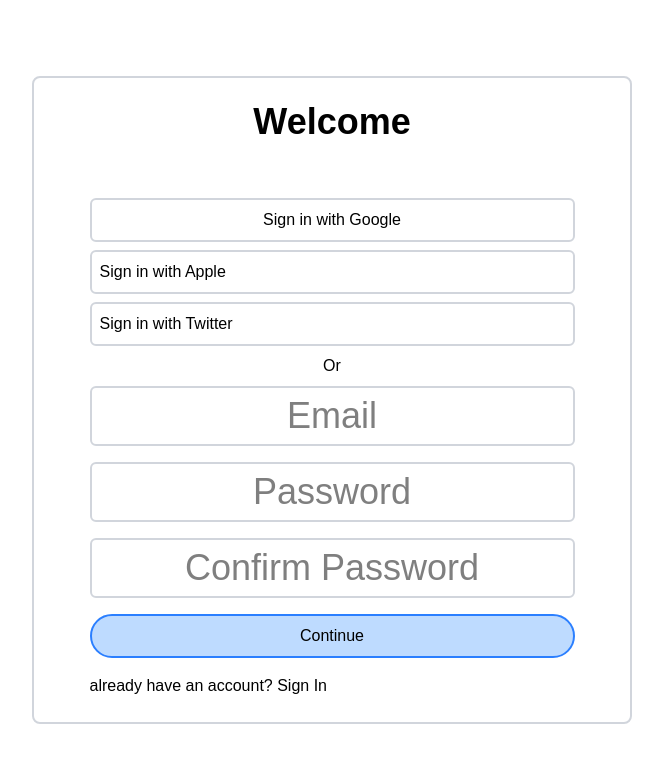
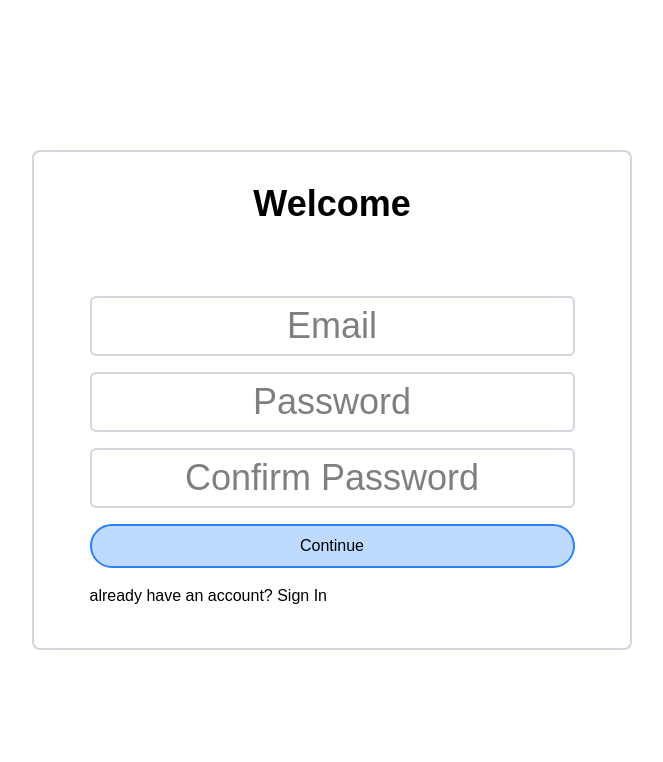
Before and after one commit to Dnyanesh6/round_table_frontend, a Next.js app: page /signup in a window 1280 px wide. Shown: the top 762 px of the page, without its empty margins (308-971 px from the left). Built offline with nearby package versions, Linux system fonts and the light colour scheme.

Commit message:
Refactor SignIn and SignUp components to remove Google sign-in functionality and simplify form layout

```diff
--- a/src/app/signin/page.tsx
+++ b/src/app/signin/page.tsx
@@ -5,40 +5,16 @@
     export default function SignIn() {
     // const [session, setSession] = React.useState<any>(null);
 
-    // sign in function (google)
-    const handleSignIn = () => {
-        window.location.href = `${process.env.NEXT_PUBLIC_BACKEND_URL}/api/v1/auth/google`;
-    }
-
         return (
             <div className='bg-white h-screen w-screen text-black flex justify-center items-center px-4'>
                 <div className='flex flex-col justify-center items-center  border-2 border-gray-300 w-full sm:w-[400px] md:w-[500px] lg:w-[600px] rounded-lg gap-6'>
-                    <div className='text-2xl sm:text-3xl md:text-4xl text-center font-bold mb-8 text-left'>
+                    <div className='text-2xl pt-2 sm:text-3xl md:text-4xl text-center font-bold mb-8 text-left'>
                         Welcome Back
                     </div>
 
-
-                    {/* social sign up options */}
-                    <div className='flex flex-col justify-center items-center gap-2'>
-                        <div
-                        onClick={handleSignIn}
-                        className=' p-2 border border-2 w-full border-gray-300 rounded-md'>
-                            Sign In with Google
-                        </div>
-
-                        <div className=' p-2 border border-2 border-gray-300 w-full rounded-md'>
-                            Sign In with Apple
-                        </div>
-
-                        <div className='p-2 border border-2 border-gray-300 w-full rounded-md'>
-                            Sign In with Twitter
-                        </div>
-
-                        <div className='flex flex-row justify-center items-center'>Or</div>
-
                         {/* // Email Sign Up Form */}
                         <div>
-                            <form className='flex flex-col gap-4'>
+                            <form className='flex flex-col gap-4 py-4 pb-6'>
                                 <input type="email" placeholder='Email' className='text-xl sm:text-3xl md:text-4xl text-center p-2 border border-2 border-gray-300 rounded-md' />
                                 <input type="password" placeholder='Password' className='text-xl sm:text-3xl md:text-4xl text-center p-2 border border-2 border-gray-300 rounded-md' />
                                 <button type="submit" className='p-2 border border-2 border-blue-500 bg-blue-200 rounded-full'>Continue</button>
@@ -46,6 +22,5 @@
                         </div>
                     </div>
                 </div>
-            </div>
         )
     }
--- a/src/app/signup/page.tsx
+++ b/src/app/signup/page.tsx
@@ -5,41 +5,16 @@
 
     // const router = useRouter();
 
-const handleSignUp = () => {
-    try {
-        window.location.href = process.env.NEXT_PUBLIC_BACKEND_URL + '/api/v1/auth/google';
-    } catch (error) {
-        console.log('Error during sign-up:', error);
-    }
-}
-
     return(
         <div className='bg-white h-screen w-screen text-black flex justify-center items-center px-4'>
             <div className='flex flex-col justify-center items-center  border-2 border-gray-300 p-6 w-full sm:w-[400px] md:w-[500px] lg:w-[600px] rounded-lg gap-6'>
-                <div className='text-2xl sm:text-3xl md:text-4xl text-center font-bold mb-8 text-left'>
+                <div className='text-2xl pt-2 sm:text-3xl md:text-4xl text-center font-bold mb-8 text-left'>
                     Welcome
                 </div>
 
-                {/* social sign in options */}
-                <div className='flex flex-col justify-center items-center gap-2'>
-                    <button
-                    onClick={handleSignUp}
-                    className=' p-2 border border-2 border-gray-300 w-full rounded-md'>
-                        Sign in with Google
-                    </button>
-                    <div className=' p-2 border border-2 border-gray-300 w-full rounded-md'>
-                        Sign in with Apple
-                    </div>
-
-                    <div className='p-2 border border-2 border-gray-300 w-full rounded-md'>
-                        Sign in with Twitter
-                    </div>
-
-                    <div className='flex flex-row justify-center items-center'>Or</div>
-
                     {/* // Email Sign In Form */}
                     <div>
-                        <form className='flex flex-col gap-4'>
+                        <form className='flex flex-col py-4  gap-4'>
                             <input type="email" placeholder='Email' className='text-2xl sm:text-3xl md:text-4xl text-center p-2 border border-2 border-gray-300 rounded-md' />
                             <input type="password" placeholder='Password' className='text-2xl sm:text-3xl md:text-4xl text-center p-2 border border-2 border-gray-300 rounded-md' />
                             <input type="password" placeholder='Confirm Password' className='text-2xl sm:text-3xl md:text-4xl text-center p-2 border border-2 border-gray-300 rounded-md' />
@@ -50,6 +25,5 @@
                     </div>
                 </div>
             </div>
-        </div>
     )
 }
```
